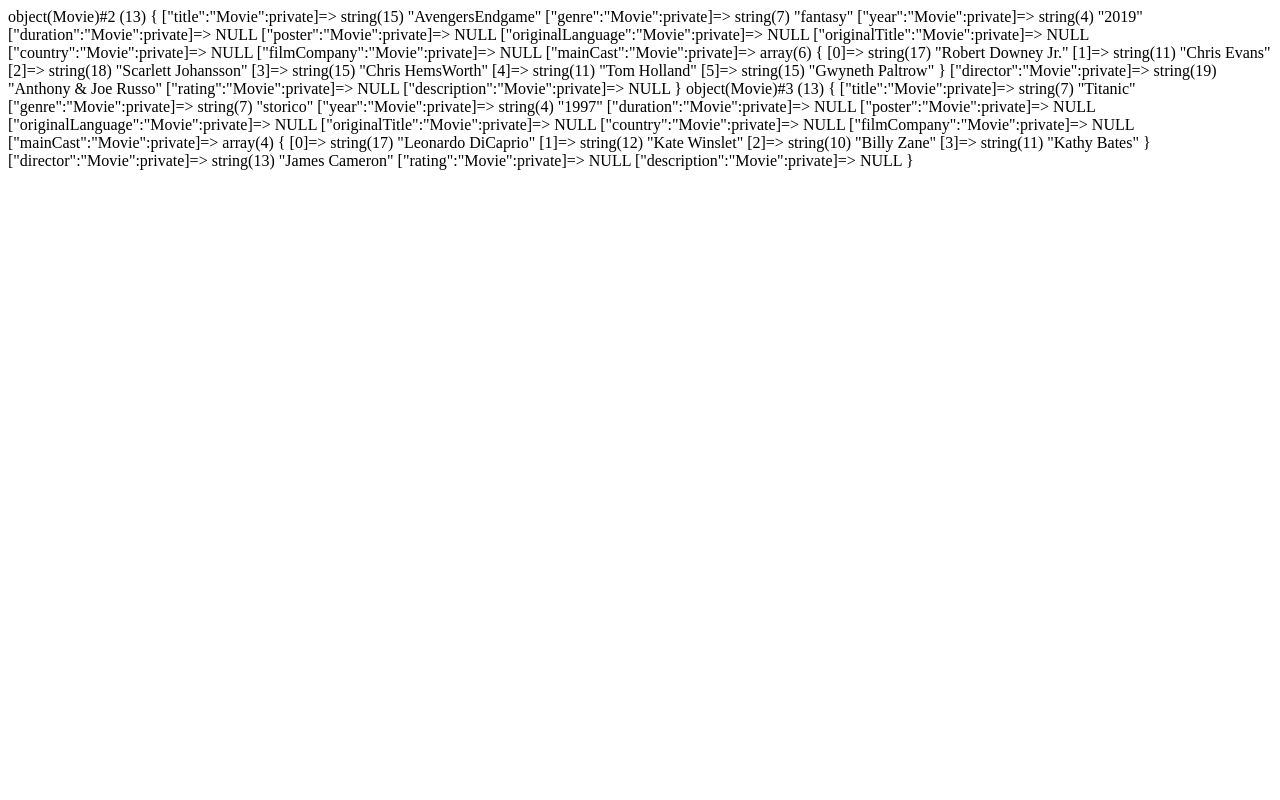
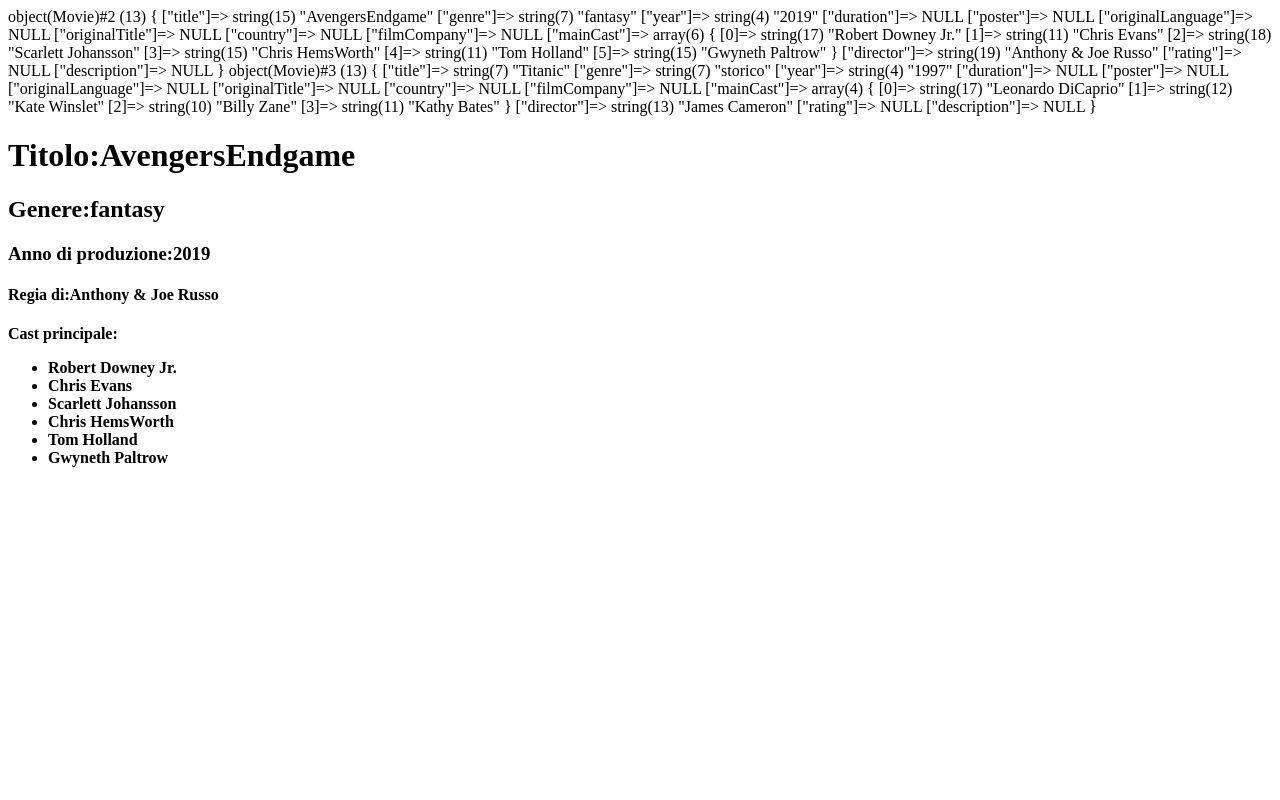
Before and after one commit to camillapalombi/php-oop-1, a PHP site: page / in a window 1280 px wide. Run offline with PHP 8.4, Linux system fonts and the light colour scheme.

Commit message:
Prova stampa a schermo

```diff
--- a/index.php
+++ b/index.php
@@ -3,19 +3,19 @@
 class Movie {
 
     //Variabili d'istanza:
-    private $title;
-    private $genre = [];
-    private $year;
-    private $duration;
-    private $poster;
-    private $originalLanguage;
-    private $originalTitle;
-    private $country;
-    private $filmCompany;
-    private $mainCast = [];
-    private $director;
-    private $rating;
-    private $description;
+    public $title;
+    public $genre;
+    public $year;
+    public $duration;
+    public $poster;
+    public $originalLanguage;
+    public $originalTitle;
+    public $country;
+    public $filmCompany;
+    public $mainCast = [];
+    public $director;
+    public $rating;
+    public $description;
 
     //Costruttore:
     function __construct($_title, $_genre, $_year, $director) {
@@ -51,6 +51,32 @@ $Titanic->getCast('Kathy Bates');
 
 var_dump($Titanic);
 
+?>
+
+<!DOCTYPE html>
+<html lang="en">
+<head>
+    <meta charset="UTF-8">
+    <meta http-equiv="X-UA-Compatible" content="IE=edge">
+    <meta name="viewport" content="width=device-width, initial-scale=1.0">
+    <title>Movie  PHP OOP</title>
+</head>
+<body>
+<?php
+        echo ("<h1>" . 'Titolo:' . $AvengersEndgame->title . "</h1>");
+        echo ("<h2>" . 'Genere:' . $AvengersEndgame->genre . "</h2>");
+        echo ("<h3>" . 'Anno di produzione:' . $AvengersEndgame->year . "</h3>");
+        echo ("<h4>" . 'Regia di:' . $AvengersEndgame->director . "</h4>");
+
+        echo("<h4>" . 'Cast principale:');
+        echo("<ul>");
+        foreach($AvengersEndgame->mainCast as $actor) {
+            echo ("<li>" . $actor . "</li>");
+        };
+        echo ("</ul>");
+        echo ("</div>");
+
+?>
 
 
 
@@ -60,4 +86,6 @@ var_dump($Titanic);
 
 
 
-?>
+
+</body>
+</html>
```
